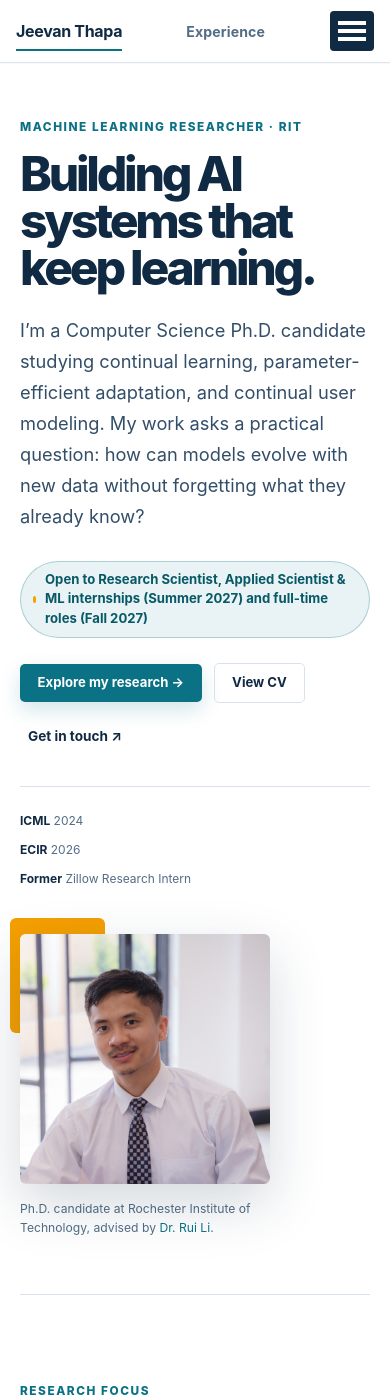
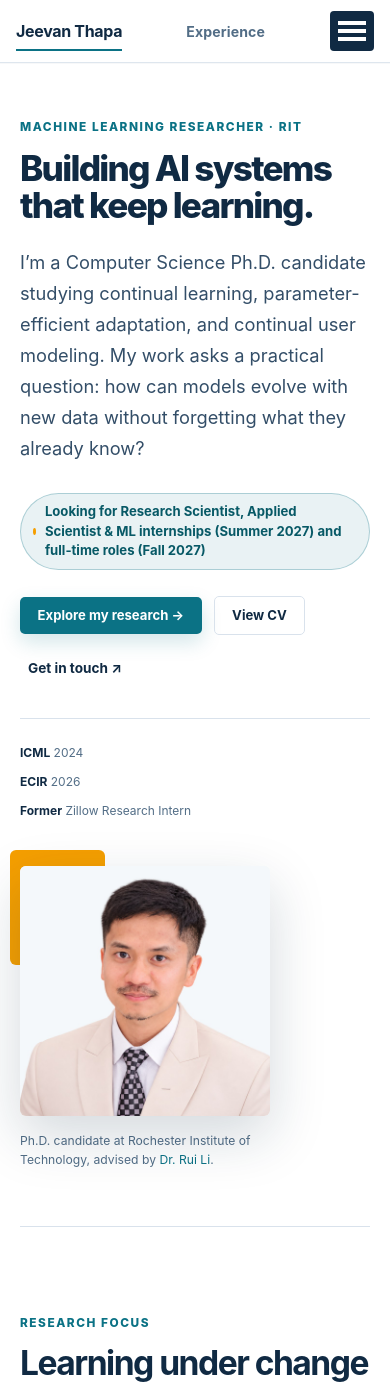
Before and after one commit to jt4812/jt4812.github.io, a Jekyll site: the page built from _pages/about.md, in a window 390 px wide and 1400 px high. Built offline with Jekyll 4.4.1, drawn with Linux system fonts in a browser that asks for light colours; some of the changed text lies outside the part shown.

Commit message:
Update portrait, hero sizing, and research content
- Replace homepage portrait with new photo (1.2x crop, optimized JPG)
- Reduce hero heading size across breakpoints
- Restyle contact band as a subtle bordered card
- Update gene-disease project to probabilistic graph propagation (under review)
- Refresh availability wording and CV

Co-Authored-By: Claude Opus 5.5 <noreply@anthropic.com>

```diff
--- a/_pages/about.md
+++ b/_pages/about.md
@@ -16,7 +16,7 @@ redirect_from:
     <p class="eyebrow">Machine Learning Researcher · RIT</p>
     <h1 id="home-title">Building AI systems that keep learning.</h1>
     <p class="home-hero__lead">I’m a Computer Science Ph.D. candidate studying continual learning, parameter-efficient adaptation, and continual user modeling. My work asks a practical question: how can models evolve with new data without forgetting what they already know?</p>
-    <p class="availability-badge"><span class="availability-dot" aria-hidden="true"></span>Open to Research Scientist, Applied Scientist &amp; ML internships (Summer 2027) and full-time roles (Fall 2027)</p>
+    <p class="availability-badge"><span class="availability-dot" aria-hidden="true"></span>Looking for Research Scientist, Applied Scientist &amp; ML internships (Summer 2027) and full-time roles (Fall 2027)</p>
     <div class="home-hero__actions">
       <a href="/publications/" class="btn btn--primary">Explore my research <span aria-hidden="true">→</span></a>
       <a href="/files/CV.pdf" class="btn btn--secondary">View CV</a>
@@ -131,7 +131,7 @@ redirect_from:
   <div>
     <p class="eyebrow">Let’s connect</p>
     <h2 id="contact-title">Interested in adaptive machine learning?</h2>
-    <p>I’m open to Research Scientist, Applied Scientist, and Machine Learning internships (Summer 2027) and full-time roles (Fall 2027).</p>
+    <p>I’m looking for Research Scientist, Applied Scientist, and Machine Learning internships (Summer 2027) and full-time roles (Fall 2027).</p>
   </div>
-  <a href="mailto:jt4812@g.rit.edu" class="btn btn--light">Email me <span aria-hidden="true">↗</span></a>
+  <a href="mailto:jt4812@g.rit.edu" class="btn btn--secondary">Email me <span aria-hidden="true">↗</span></a>
 </section>
--- a/_sass/_portfolio.scss
+++ b/_sass/_portfolio.scss
@@ -282,10 +282,10 @@ summary:focus {
     max-width: 740px;
     margin: 0 0 1.5rem;
     color: $portfolio-ink;
-    font-size: clamp(3rem, 6.4vw, 5.75rem);
+    font-size: clamp(2.4rem, 4.6vw, 4rem);
     font-weight: 760;
-    line-height: 0.98;
-    letter-spacing: -0.067em;
+    line-height: 1.04;
+    letter-spacing: -0.05em;
   }
 }
 
@@ -615,30 +615,34 @@ summary:focus {
 
 .contact-band {
   display: flex;
+  gap: 2rem;
   margin: 4rem 0 1rem;
-  padding: 3.3rem;
-  color: #fff;
-  background: $portfolio-accent;
+  padding: 2rem 2.2rem;
+  background: $portfolio-surface;
+  border: 1px solid $portfolio-border;
   border-radius: 8px;
   justify-content: space-between;
   align-items: center;
 
   h2 {
-    margin: 0 0 0.5rem;
-    color: #fff;
-    font-size: 2rem;
-    letter-spacing: -0.035em;
+    margin: 0 0 0.4rem;
+    color: $portfolio-ink;
+    font-size: 1.35rem;
+    letter-spacing: -0.02em;
   }
 
   p {
     margin: 0 !important;
-    color: #d9f0f2;
-    font-size: 0.95rem !important;
+    color: $portfolio-muted;
+    font-size: 0.92rem !important;
   }
 
   .eyebrow {
-    margin-bottom: 0.65rem !important;
-    color: #e3f5f4; // WCAG AA vs accent bg (4.96:1); #a8e0e5 was 3.85:1
+    margin-bottom: 0.5rem !important;
+  }
+
+  .btn {
+    flex-shrink: 0;
   }
 }
 
@@ -1181,7 +1185,7 @@ summary:focus {
   }
 
   .home-hero__content h1 {
-    font-size: clamp(3rem, 8vw, 4.6rem);
+    font-size: clamp(2.4rem, 6vw, 3.4rem);
   }
 
   .focus-card {
@@ -1238,8 +1242,8 @@ summary:focus {
   }
 
   .contact-band {
-    gap: 2rem;
-    padding: 2.2rem;
+    gap: 1.25rem;
+    padding: 1.6rem;
     flex-direction: column;
     align-items: flex-start;
   }
@@ -1256,7 +1260,7 @@ summary:focus {
 
 @media (max-width: 520px) {
   .home-hero__content h1 {
-    font-size: 3rem;
+    font-size: 2.2rem;
   }
 
   .home-hero__portrait {
```
Also changed, not shown: _pages/experience.md (+1 -1 lines), _pages/projects.md (+5 -5 lines), _pages/publications.md (+5 -0 lines), images/jeevan_latest.jpg, 1 other file.
